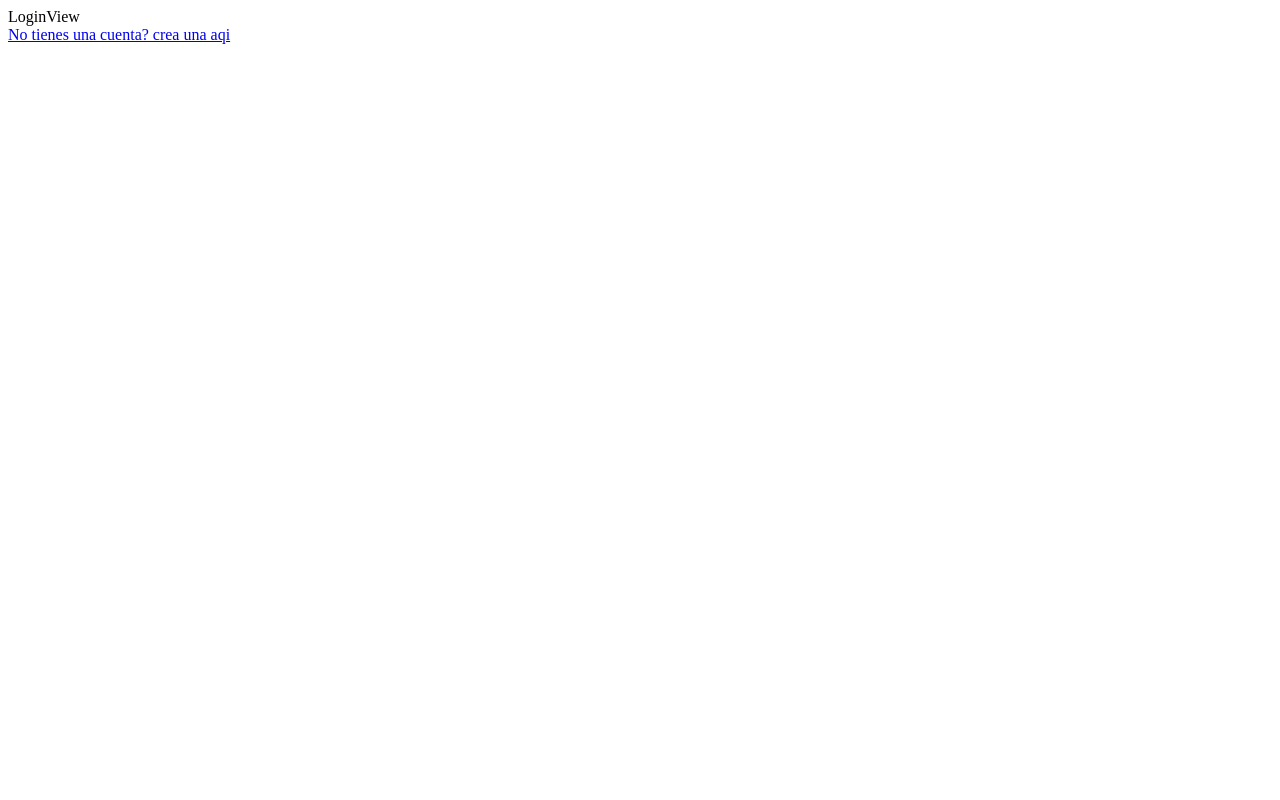
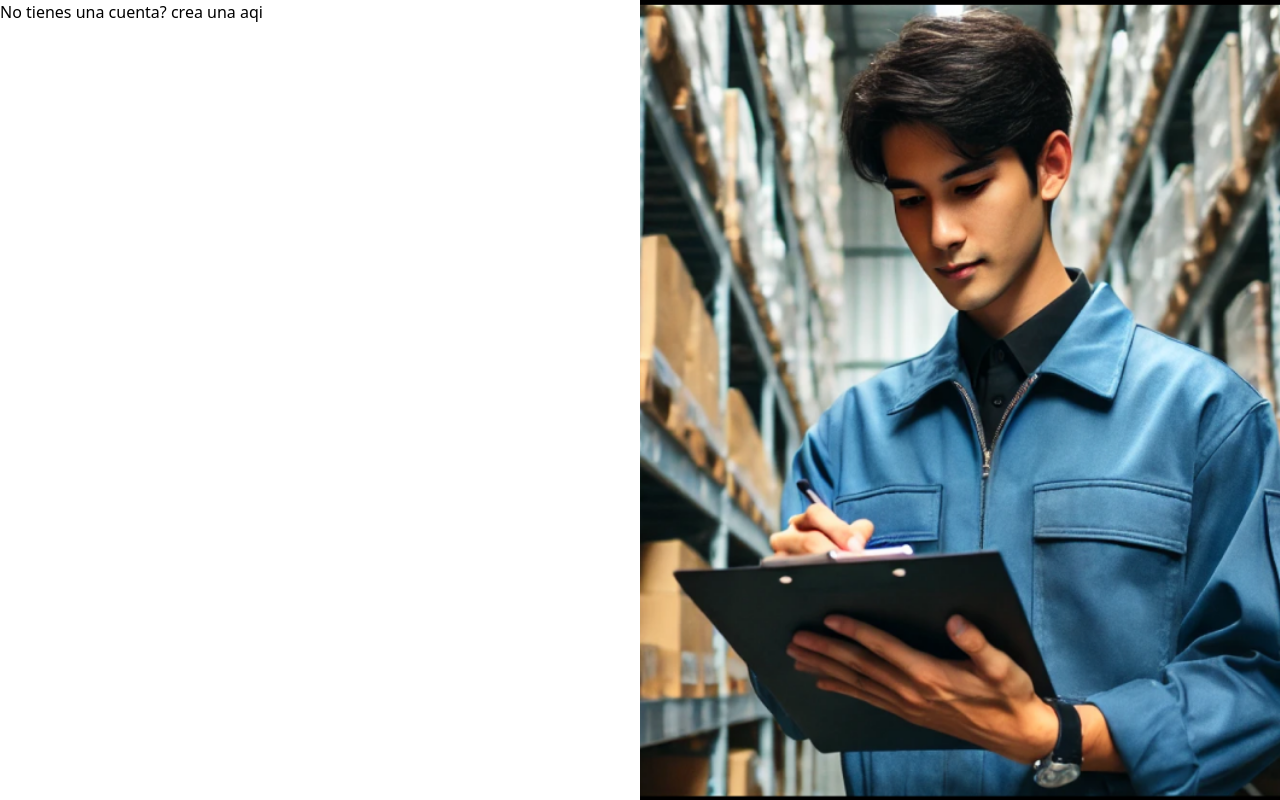
Before and after one commit to oderflaY/InventoryPro, a React (Vite) app in the folder frontend/: page /auth/login in a window 1280 px wide. Built offline with nearby package versions, Linux system fonts and the light colour scheme.

Commit message:
Login estetico

```diff
--- a/frontend/src/views/LoginView.tsx
+++ b/frontend/src/views/LoginView.tsx
@@ -1,15 +1,25 @@
 import { Link } from "react-router-dom"
-
+import '../styles/App.css'
 export default function LoginView() {
   return (
     <>
+    <div className="flex h-screen">
+  <div className="w-1/2 min-h-screen">
+  <img></img>
+  <nav>
 
-    <div className="text-6xl">LoginView</div>
-    <nav>
         <Link to="/auth/register">
             No tienes una cuenta? crea una aqi
         </Link>
+
     </nav>
+
+  </div>
+  <div
+    className="w-1/2 min-h-screen bg-cover bg-center"
+    style={{ backgroundImage: "url('/public/FondoLogin.png')" }}
+  ></div>
+</div>
     </>
   )
 }
--- a/frontend/src/views/RegisterView.tsx
+++ b/frontend/src/views/RegisterView.tsx
@@ -1,11 +1,8 @@
-import React from 'react'
+
 import { Link } from 'react-router-dom'
 export default function RegisterView() {
   return (
     <>
-    <div>
-      <h1>hola puta</h1>
-    </div>
     <nav>
         <Link to="/auth/login">
             Ya tienes cuenta? Inicias Sesion
```
Also changed, not shown: frontend/public/FondoLogin.png (added), frontend/public/Logo.png (added).
